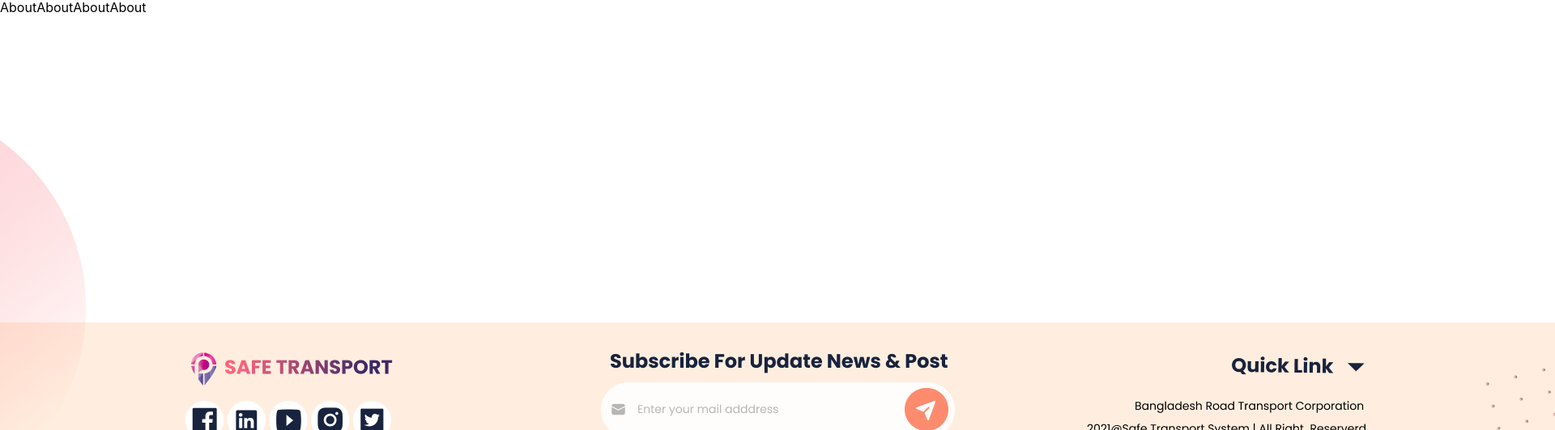
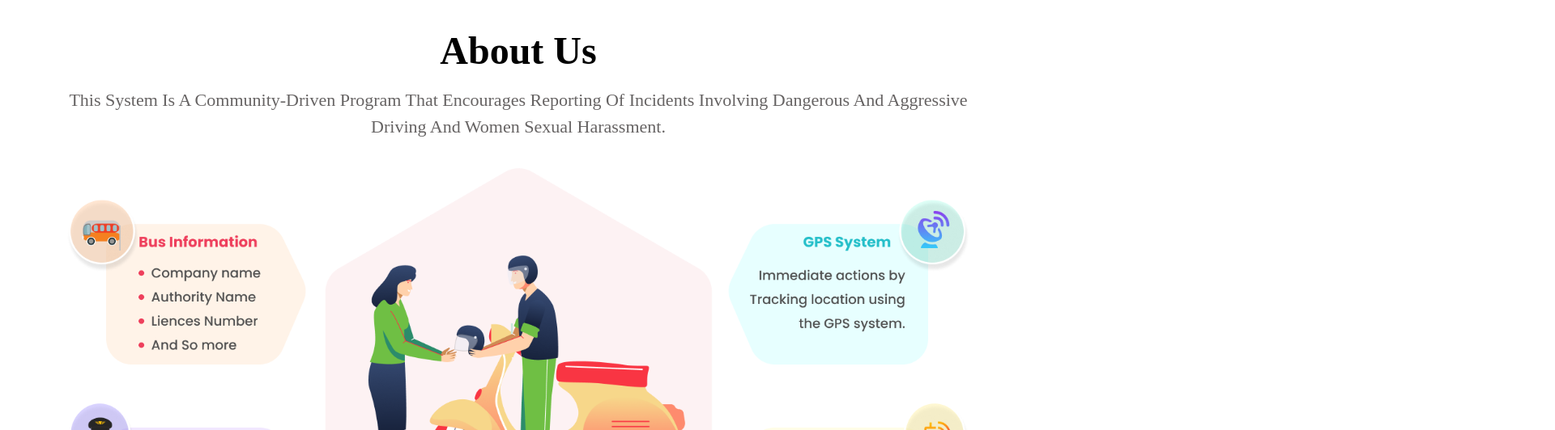
Before and after one commit to sunny335/safe-transportation, a React app: page /about in a window 1280 px wide. Shown: the part 84-616 px from the top of the page at 81% size, 1920 px wide, since content can reach past the window. Built offline with nearby package versions, Linux system fonts and the light colour scheme.

Commit message:
fix: about

```diff
--- a/src/assets/scss/_components.scss
+++ b/src/assets/scss/_components.scss
@@ -10,3 +10,4 @@
 @import './components/list-group';
 @import './components/modal';
 @import './components/blog';
+@import './components/headingtitle';
--- /dev/null
+++ b/src/assets/scss/components/_headingtitle.scss
@@ -0,0 +1,22 @@
+.heading_title_1 {
+  text-align: center;
+  margin: 30px 0;
+  h1 {
+    font-family: Poppins;
+    font-style: normal;
+    font-weight: bold;
+    font-size: 48px;
+    line-height: 72px;
+    color: #000000;
+  }
+  p {
+    font-family: Poppins;
+    font-style: normal;
+    font-weight: normal;
+    font-size: 22px;
+    line-height: 33px;
+    text-align: center;
+    text-transform: capitalize;
+    color: #666363;
+  }
+}
--- a/src/components/Footer/Footer.js
+++ b/src/components/Footer/Footer.js
@@ -1,9 +1,9 @@
 import React from 'react';
-import imgFooter from '../../assets/icon/Footer.png';
+import imgFooter from '../../assets/img/Footer.png';
 const Footer = () => {
   return (
     <div>
-      <img src={imgFooter} alt="" />
+      <img width="100%" src={imgFooter} alt="" />
     </div>
   );
 };
--- /dev/null
+++ b/src/components/HeadingTitle1/index.js
@@ -0,0 +1,12 @@
+import React from 'react';
+
+const HeadingTitle1 = ({ title, info }) => {
+  return (
+    <div className="heading_title_1">
+      <h1>{title}</h1>
+      <p>{info}</p>
+    </div>
+  );
+};
+
+export default HeadingTitle1;
--- a/src/views/About/index.js
+++ b/src/views/About/index.js
@@ -1,15 +1,26 @@
 import React from 'react';
+import { Container, Row, Col } from 'reactstrap';
 
 import Header from 'src/components/Header/Header';
 import Footer from 'src/components/Footer/Footer';
 
+import HeadingTitle1 from 'src/components/HeadingTitle1';
+import about_banner from 'src/assets/img/about/about_banner.png';
+
 const About = () => {
   return (
-    <div>
+    <>
       <Header />
-      AboutAboutAboutAbout
+      <Container>
+        <HeadingTitle1
+          title="About  Us"
+          info="This system is a community-driven program that encourages reporting of incidents
+involving dangerous and aggressive driving and women sexual harassment."
+        />
+        <img width="100%" src={about_banner} alt="" />
+      </Container>
       <Footer />
-    </div>
+    </>
   );
 };
 
```
Also changed, not shown: src/assets/icon/Footer.png (deleted), src/assets/img/Footer.png (renamed from src/assets/icon/Footeer.png), src/assets/img/about/about_banner.png (added), src/assets/img/icon/Footer.png (deleted).
